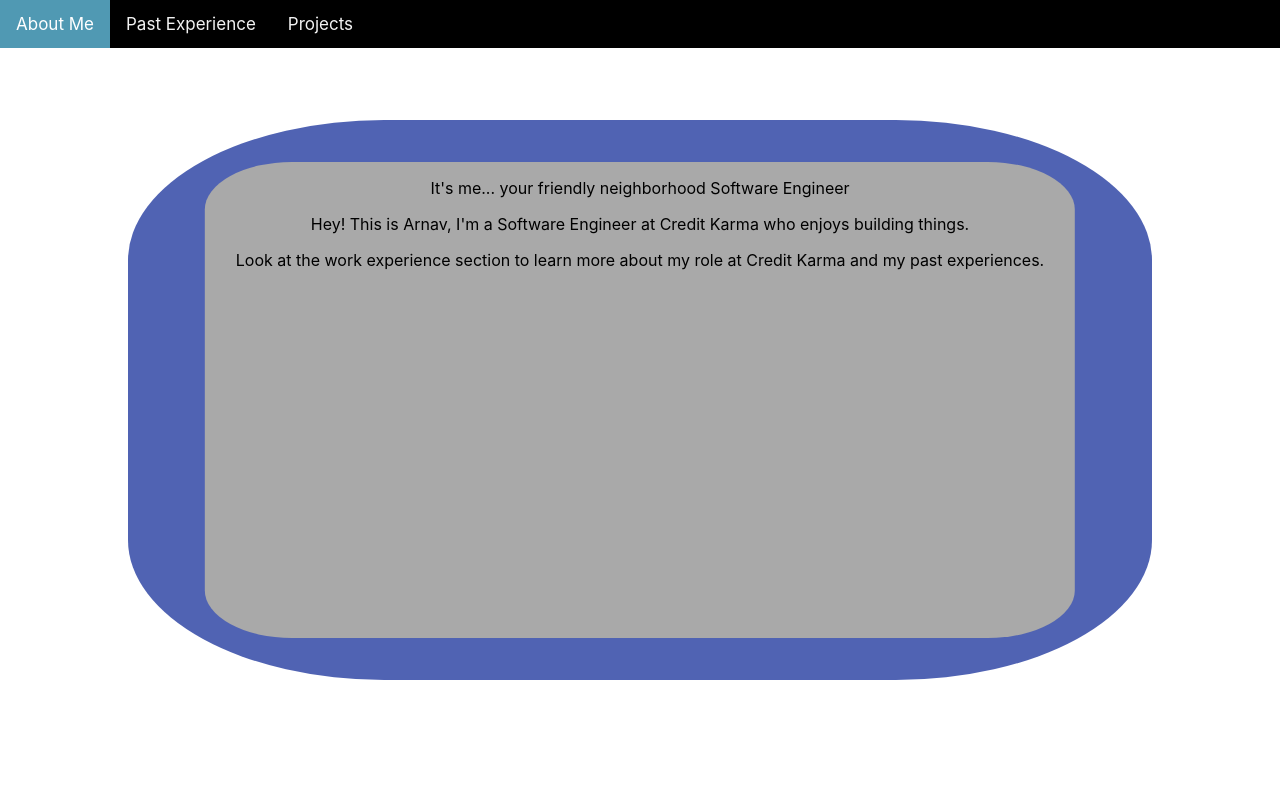
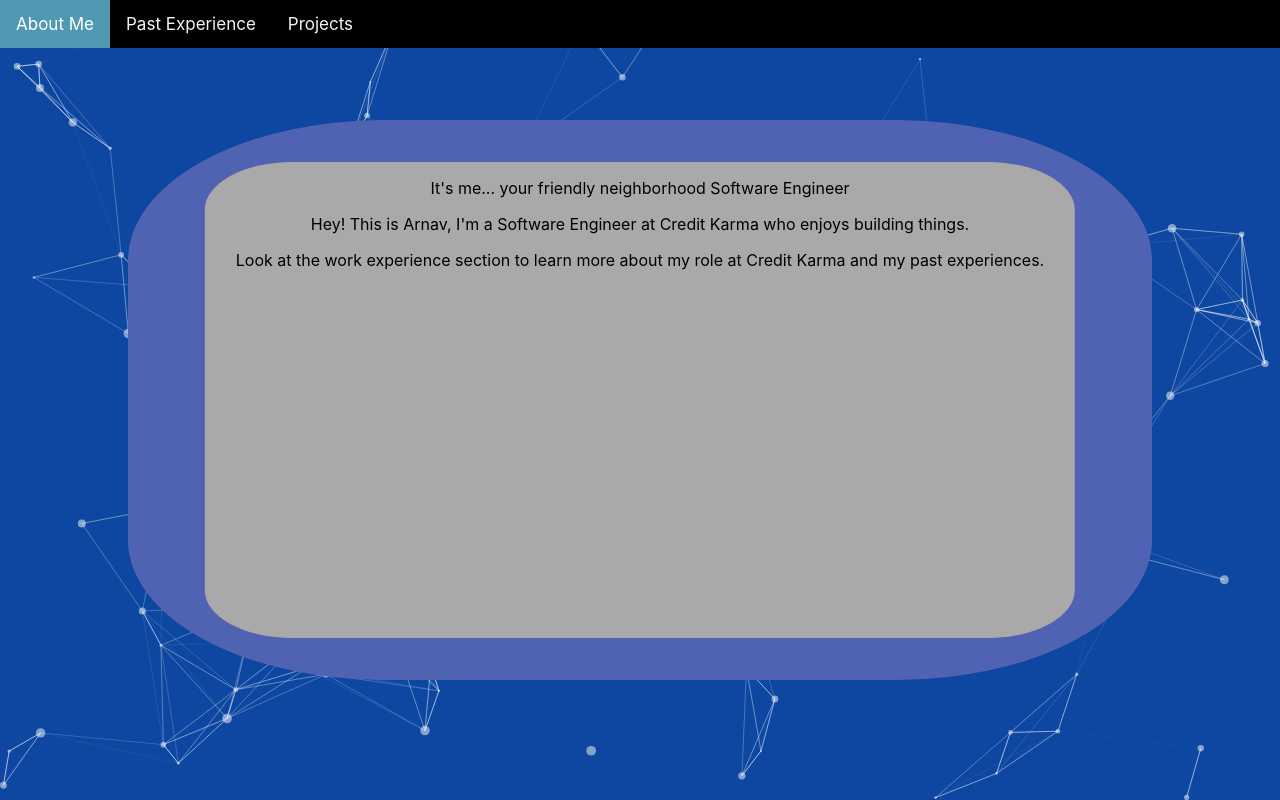
Before and after one commit to arnav149/arnav-portfolio, a React (Create React App) app: page / in a window 1280 px wide. Built offline with nearby package versions, Linux system fonts and the light colour scheme.

Commit message:
adding particles in about me

```diff
--- a/package.json
+++ b/package.json
@@ -11,6 +11,7 @@
     "react-scripts": "5.0.1",
     "react-tsparticles": "^2.9.3",
     "tachyons": "^4.12.0",
+    "tsparticles": "^2.9.3",
     "web-vitals": "^2.1.4"
   },
   "scripts": {
--- a/src/AboutMe.css
+++ b/src/AboutMe.css
@@ -1,3 +1,12 @@
+.particle-layer {
+    width: 100%;
+    height: 100%;
+    position: absolute;
+    top: 50%;
+    left: 50%;
+    transform: translate(-50%, -50%);
+}
+
 .tilt-div {
     width: 85%;
     height: 85%;
--- a/src/AboutMe.js
+++ b/src/AboutMe.js
@@ -1,25 +1,115 @@
-import React from 'react';
-import './AboutMe.css';
+import React, { useCallback } from "react";
+import "./AboutMe.css";
+import Particles from "react-tsparticles";
+import { loadFull } from "tsparticles";
 
-class AboutMe extends React.Component {
-    constructor() {
-        super();
-        this.state = {
-        }
-    }
+const AboutMe = () => {
+  const particlesInit = useCallback(async engine => {
+    console.log(engine);
+    // you can initiate the tsParticles instance (engine) here, adding custom shapes or presets
+    // this loads the tsparticles package bundle, it's the easiest method for getting everything ready
+    // starting from v2 you can add only the features you need reducing the bundle size
+    await loadFull(engine);
+  }, []);
 
-    render() {
-        return(
-            <div class="wrapper">
-                <div class="tilt-div">
-                    <p> It's me... your friendly neighborhood Software Engineer </p>
-                    <p>Hey! This is Arnav, I'm a Software Engineer at Credit Karma who enjoys building things.</p>
-                    <p>Look at the work experience section to learn more about my role at Credit Karma
-                        and my past experiences.</p>
-                </div>
-            </div>
-        );
-    }
-}
+  const particlesLoaded = useCallback(async container => {
+    await console.log(container);
+  }, []);
+
+  return (
+    <div className="particle-layer">
+      <Particles
+        id="tsparticles"
+        init={particlesInit}
+        loaded={particlesLoaded}
+        options={{
+          background: {
+            color: {
+              value: "#0d47a1"
+            }
+          },
+          fpsLimit: 120,
+          interactivity: {
+            events: {
+              onClick: {
+                enable: true,
+                mode: "push"
+              },
+              onHover: {
+                enable: true,
+                mode: "repulse"
+              },
+              resize: true
+            },
+            modes: {
+              push: {
+                quantity: 4
+              },
+              repulse: {
+                distance: 200,
+                duration: 0.4
+              }
+            }
+          },
+          particles: {
+            color: {
+              value: "#ffffff"
+            },
+            links: {
+              color: "#ffffff",
+              distance: 150,
+              enable: true,
+              opacity: 0.5,
+              width: 1
+            },
+            collisions: {
+              enable: true
+            },
+            move: {
+              directions: "none",
+              enable: true,
+              outModes: {
+                default: "bounce"
+              },
+              random: false,
+              speed: 6,
+              straight: false
+            },
+            number: {
+              density: {
+                enable: true,
+                area: 800
+              },
+              value: 80
+            },
+            opacity: {
+              value: 0.5
+            },
+            shape: {
+              type: "circle"
+            },
+            size: {
+              value: { min: 1, max: 5 }
+            }
+          },
+          detectRetina: true
+        }}
+      />
+      <div className="wrapper">
+      <div className="tilt-div">
+        <p> It's me... your friendly neighborhood Software Engineer </p>
+        <p>
+          Hey! This is Arnav, I'm a Software Engineer at Credit Karma who enjoys
+          building things.
+        </p>
+        <p>
+          Look at the work experience section to learn more about my role at
+          Credit Karma and my past experiences.
+        </p>
+      </div>
+      </div>
+    </div>
+  );
+};
 
 export default AboutMe;
--- a/src/App.css
+++ b/src/App.css
@@ -2,37 +2,8 @@
   text-align: center;
 }
 
-.App-logo {
-  height: 40vmin;
-  pointer-events: none;
+.navbar {
+  position: absolute;
+  z-index: 1;
+  width: 100%;
 }
-
-@media (prefers-reduced-motion: no-preference) {
-  .App-logo {
-    animation: App-logo-spin infinite 20s linear;
-  }
-}
-
-.App-header {
-  background-color: #282c34;
-  min-height: 100vh;
-  display: flex;
-  flex-direction: column;
-  align-items: center;
-  justify-content: center;
-  font-size: calc(10px + 2vmin);
-  color: white;
-}
-
-.App-link {
-  color: #61dafb;
-}
-
-@keyframes App-logo-spin {
-  from {
-    transform: rotate(0deg);
-  }
-  to {
-    transform: rotate(360deg);
-  }
-}
--- a/src/App.js
+++ b/src/App.js
@@ -1,13 +1,16 @@
-import logo from './logo.svg';
-import './App.css';
-import NavBar from './NavigationBar.js';
-import AboutMe from './AboutMe';
+import "./App.css";
+import NavBar from "./NavigationBar.js";
+import AboutMe from "./AboutMe";
 
 function App() {
   return (
     <div className="App">
-      <NavBar></NavBar>
-      <AboutMe></AboutMe>
+      <div className="navbar">
+        <NavBar></NavBar>
+      </div>
+      <div className="about-me">
+        <AboutMe></AboutMe>
+      </div>
     </div>
   );
 }
```
Also changed, not shown: 1 other file (tests, documents, lock files or other folders).
